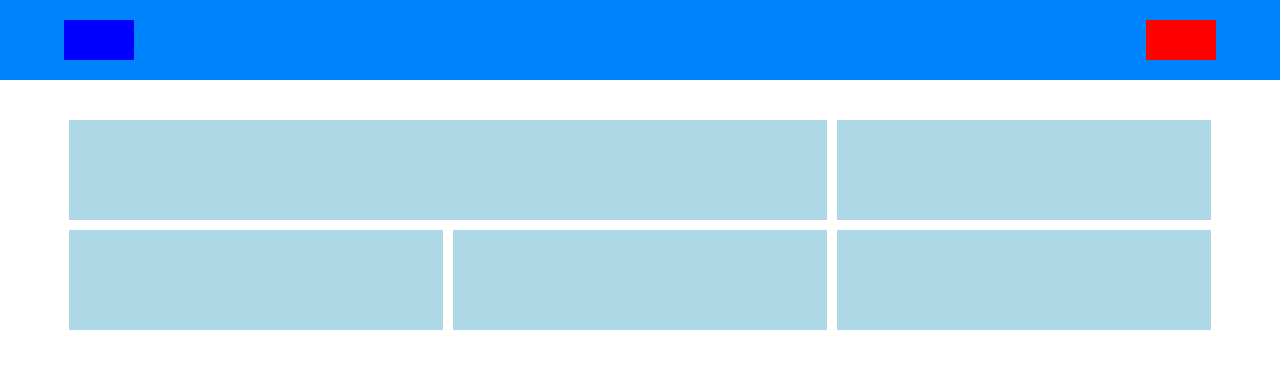
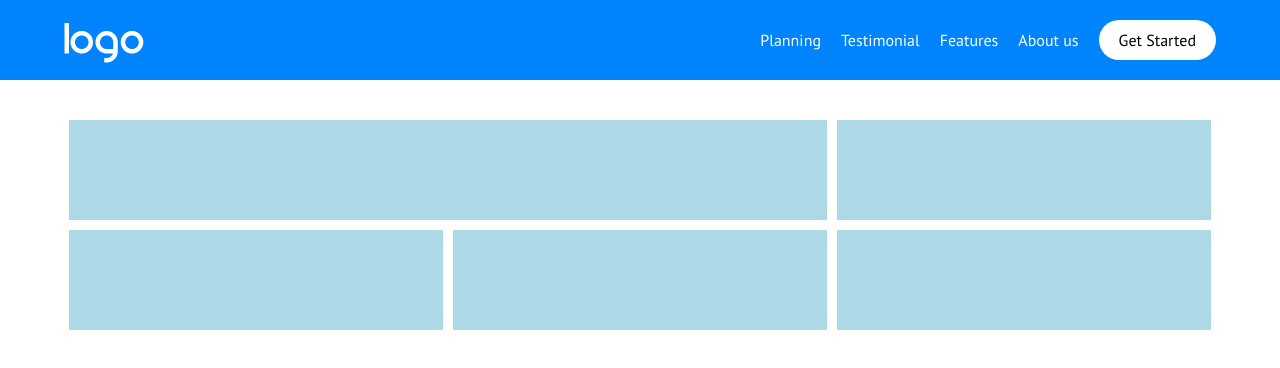
Before and after one commit to samuelecozzubbo/htmlcss-responsive-layout, a plain HTML site: page index.html in a window 1280 px wide. Drawn offline with Linux system fonts and the light colour scheme.

Commit message:
Header mobile to desktop completed

```diff
--- a/css/style.css
+++ b/css/style.css
@@ -6,9 +6,11 @@
     font-family: "PT Sans" , sans-serif;
 }
 
-.container{
+section{
     max-width: 2100px;
-    margin: 0 auto;
+    margin: 0  auto;
+    /* Debug */
+    /* background-color: aqua; */
 }
 
 
@@ -20,40 +22,72 @@
     min-height: 100px;
 }
 
+.button{
+    background-color: white;
+    padding: 10px 20px;
+    color: black;
+    border-radius: 50px;
+}
+
+a{
+    text-decoration: none;
+    color: white;
+}
+
+
 /* Regole header */
 header{
-    background-color: #0084FD ;
+    background-color: #0084FD;
+    max-width: 2100px;
     height: 80px;
+    margin: 0 auto;
 }
 
 header .container{
     width: 90%;
     height: 100%;
+    margin: 0 auto;
     display: flex;
     justify-content: space-between;
     align-items: center;
 }
 
 #logo{
-    width: 70px;
-    height: 40px;
-    background-color: blue;
+    max-width: 100%;
+    padding-top: 10px;
+    /* Debug */
+    /* height: 40px;
+    background-color: blue; */
 }
 
-#hamburger{
-    width: 70px;
-    height: 40px;
-    background-color: blue;
+#hamburger a{
+    max-width: 100%;
+    color: white;
+    font-size: 30px;
+    /* Debug */
+    /* height: 40px;
+    background-color: blue; */
 }
 
 #main-nav{
     display: none;
 }
 
+#main-nav ul{
+    display: flex;
+    list-style: none;
+    justify-content: space-between;
+    gap: 20px;
+}
+
 /* Regole main */
 /* Sezione funzionalita */
 #funzionalita{
-    margin: 40px 0;
+    padding: 40px 0;
+}
+
+#funzionalita .container{
+    margin: 0 auto;
 }
 
 /*****************************
@@ -71,9 +105,10 @@ header .container{
 
     #main-nav{
     display: inline-block;
-    width: 70px;
+    /* Debug */
+   /*  width: 70px;
     height: 40px;
-    background-color: rgb(255, 0, 0);
+    background-color: rgb(255, 0, 0); */
     }
 
 }
--- a/index.html
+++ b/index.html
@@ -3,6 +3,8 @@
 <head>
     <meta charset="UTF-8">
     <meta name="viewport" content="width=device-width, initial-scale=1.0">
+    <!-- Fontawesome -->
+    <link rel="stylesheet" href="https://cdnjs.cloudflare.com/ajax/libs/font-awesome/6.5.2/css/all.min.css" integrity="sha512-SnH5WK+bZxgPHs44uWIX+LLJAJ9/2PkPKZ5QiAj6Ta86w+fsb2TkcmfRyVX3pBnMFcV7oQPJkl9QevSCWr3W6A==" crossorigin="anonymous" referrerpolicy="no-referrer" />
     <!-- Font -->
     <link rel="preconnect" href="https://fonts.googleapis.com">
     <link rel="preconnect" href="https://fonts.gstatic.com" crossorigin>
@@ -14,17 +16,33 @@
     <header>
         <div class="container">
             <div id="logo">
-
+                <img src="img/logo.png" alt="logo">
             </div>
 
             <!-- menu mobile -->
             <div id="hamburger">
-
+                <a href="#" class="fa-solid fa-bars"></a>
             </div>
 
             <!-- menu desktop -->
             <nav id="main-nav">
-
+                <ul>
+                    <li>
+                        <a href="#">Planning</a>
+                    </li>
+                    <li>
+                        <a href="#">Testimonial</a>
+                    </li>
+                    <li>
+                        <a href="#">Features</a>
+                    </li>
+                    <li>
+                        <a href="#">About us</a>
+                    </li>
+                    <li>
+                        <a class="button" href="#">Get Started</a>
+                    </li>
+                </ul>
             </nav>
         </div>
     </header>
```
